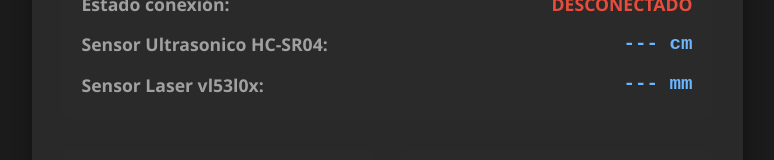
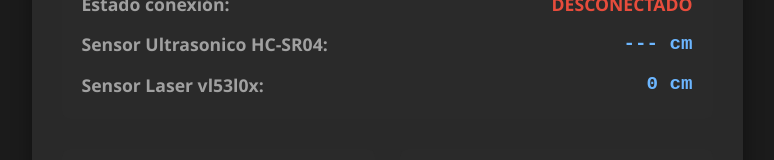
Before and after one commit to NahtanDevFS/rbpi-arduino-web, a React (Vite) app: page / in a window 1280 px wide. Shown: the part 289-449 px from the top of the page, without its empty margins (283-1057 px from the left). Built offline with nearby package versions, Linux system fonts and the light colour scheme; no server answers.

Commit message:
fix: correcciones menores

```diff
--- a/src/App.jsx
+++ b/src/App.jsx
@@ -104,7 +104,9 @@ function App() {
         </div>
         <div className="status-row">
           <span className="status-label">Sensor Laser vl53l0x:</span>
-          <span className="distance-value">{sensorData.laser ?? "---"} mm</span>
+          <span className="distance-value">
+            {sensorData.laser / 10 ?? "---"} cm
+          </span>
         </div>
       </div>
 
```
